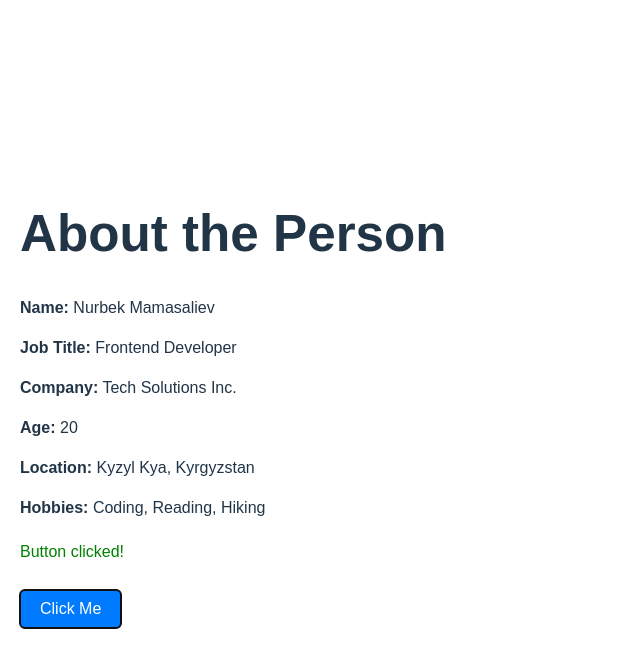
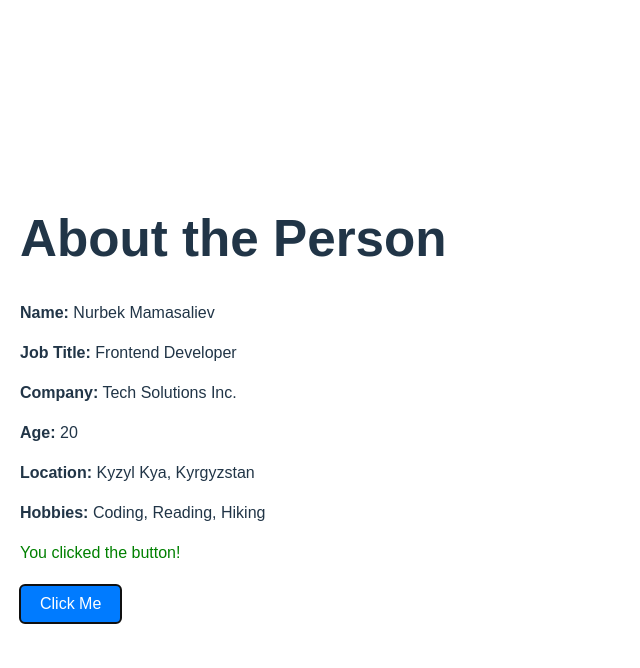
Before and after one commit to Nurbek2023/my-react-project, a React (Vite) app: page / in a window 1280 px wide. Both pictures are taken after a click on the button "Click Me". Shown: the top 668 px of the page, without its empty margins (0-640 px from the left). Built offline with nearby package versions, Linux system fonts and the light colour scheme.

Commit message:
Add functionality to display a message above the button on click

```diff
--- a/src/App.jsx
+++ b/src/App.jsx
@@ -13,7 +13,7 @@ const PersonInfo = () => {
   const [message, setMessage] = useState("");
 
   const handleClick = () => {
-    setMessage("Button clicked!");
+    setMessage("You clicked the button! ");
   };
 
   return (
@@ -26,8 +26,8 @@ const PersonInfo = () => {
       <p><strong>Location:</strong> {person.location}</p>
       <p><strong>Hobbies:</strong> {person.hobbies}</p>
 
-      {/* Сообщение */}
-      {message && <p style={{ color: "green", marginTop: "20px" }}>{message}</p>}
+      {/* Сообщение над кнопкой*/}
+      {message && <p style={{ color: "green", marginBottom: "10px" }}>{message}</p>}
 
       {/* Кнопка */}
       <button
```
